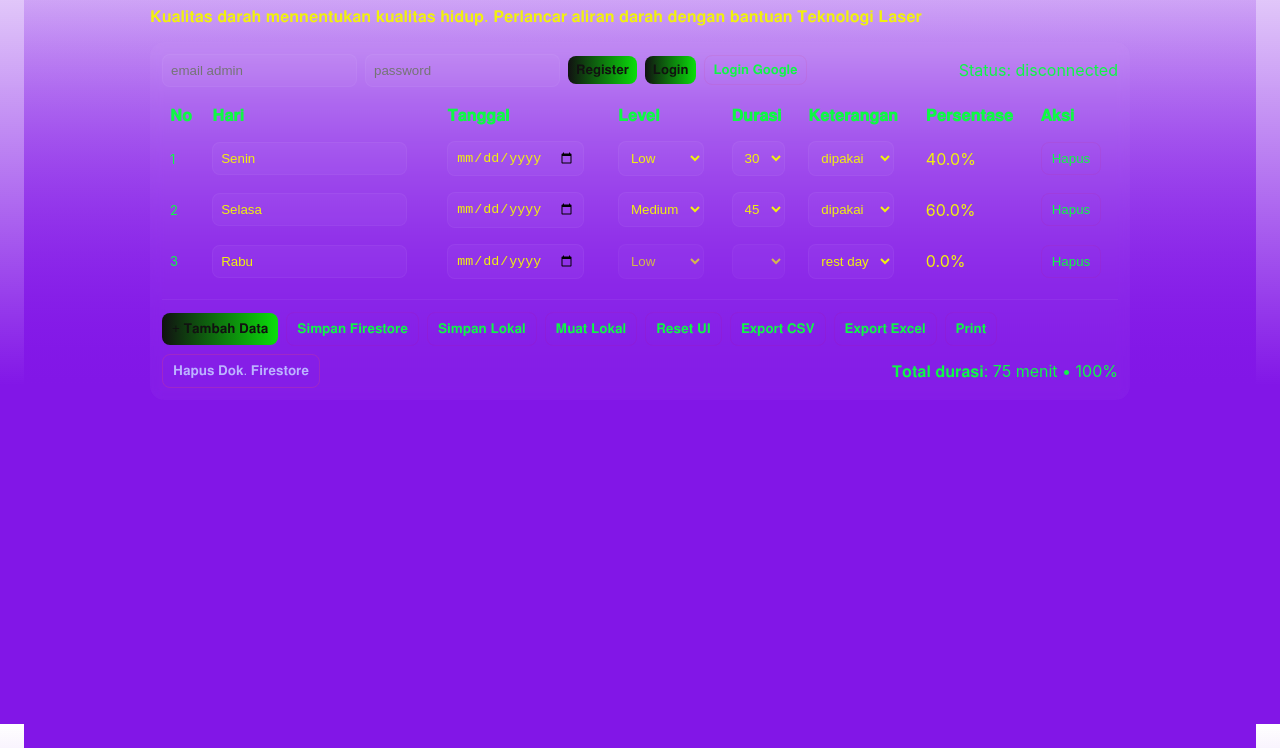
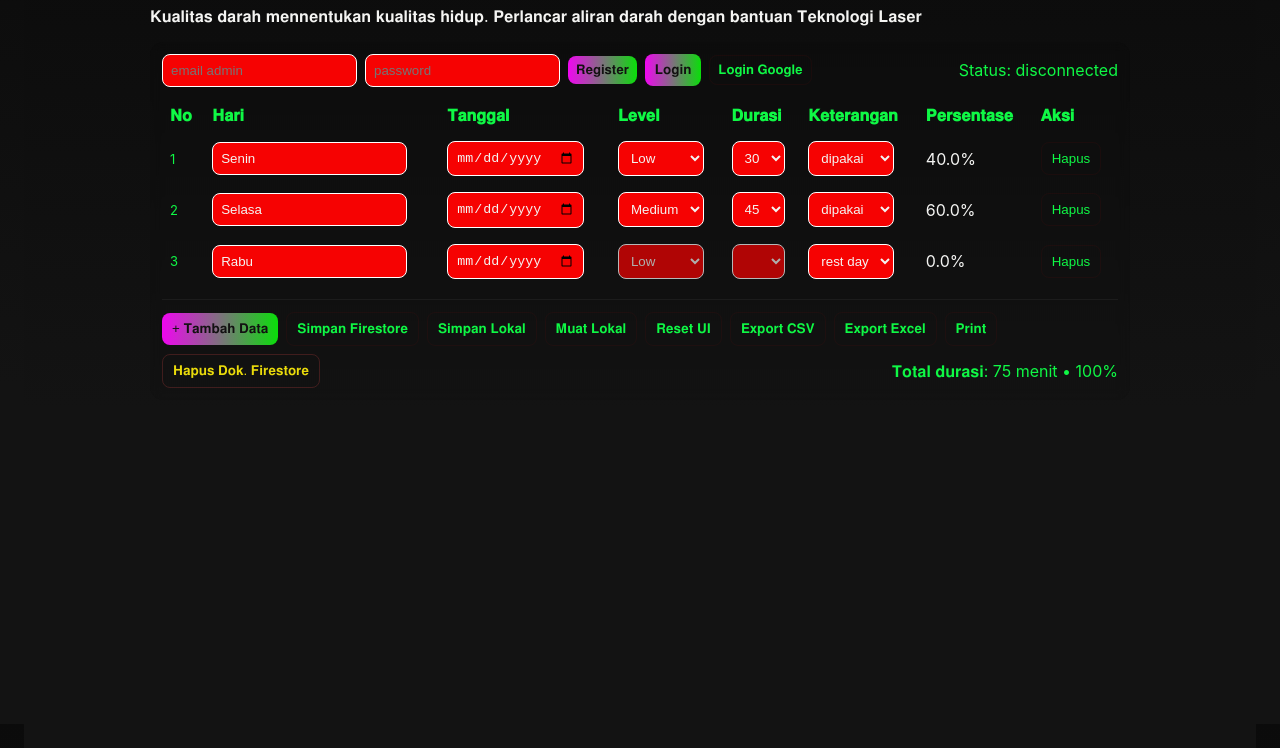
Before and after one commit to heriyandi9494-cloud/drlaser, a plain HTML site: page index.html in a window 1280 px wide. Shown: the part 124-872 px from the top of the page. Drawn offline with Linux system fonts and the light colour scheme; no server answers.

Commit message:
Update index.html

```diff
--- a/index.html
+++ b/index.html
@@ -5,15 +5,15 @@
 <meta name="viewport" content="width=device-width,initial-scale=1">
 <title>Jadwal DR Laser — Full Firebase App</title>
 <style>
-  :root{--bg:#0f1724;--accent:#111011;--muted:#0ff845;--radius:12px;}
-  html,body{height:100%;margin:0;font-family:Inter,system-ui,Arial;background:linear-gradient(180deg,#06f34900 0%,#8216e7 60%);color:#f1f10d;padding:24px;}
+  :root{--bg:#0663f8;--accent:#f006f0;--muted:#0ff845;--radius:12px;}
+  html,body{height:100%;margin:0;font-family:Inter,system-ui,Arial;background:linear-gradient(180deg,#0b0b0b 0%,#131313 60%);color:#f4f4f2;padding:24px;}
   .container{max-width:980px;margin:0 auto;}
-  .card{background:rgba(255,255,255,0.03);padding:12px;border-radius:14px;backdrop-filter:blur(6px);}
+  .card{background:rgba(5, 5, 5, 0.03);padding:12px;border-radius:14px;backdrop-filter:blur(6px);}
   table{width:100%;border-collapse:collapse;min-width:640px;}
   thead th{text-align:left;color:var(--muted);padding:8px;}
   td{padding:8px;}
   .small{font-size:13px;color:var(--muted);}
-  select,input{background:rgba(255,255,255,0.03);border:1px solid rgba(255,255,255,0.04);color:inherit;padding:8px;border-radius:8px;}
+  select,input{background:rgb(246, 2, 2);border:1px solid rgb(255, 255, 255);color:inherit;padding:8px;border-radius:8px;}
   button{background:linear-gradient(90deg,var(--accent),#0ade0a);color:#121111;border:0;padding:8px 10px;border-radius:8px;cursor:pointer;}
   button.ghost{background:transparent;border:1px solid rgba(228, 11, 11, 0.06);color:var(--muted);}
   .summary{margin-top:12px;border-top:1px solid rgba(255,255,255,0.05);padding-top:12px;}
@@ -21,7 +21,7 @@
   .auth{display:flex;gap:8px;align-items:center;margin-bottom:10px;flex-wrap:wrap;}
   .muted{color:var(--muted);}
   .right{margin-left:auto;}
-  .danger{background:transparent;border:1px solid rgba(255,80,80,0.2);color:#bcb4ff;}
+  .danger{background:transparent;border:1px solid rgba(255,80,80,0.2);color:#eadb0b;}
   .btn-small{padding:6px 8px;font-size:13px;border-radius:8px;}
   @media (max-width:640px){ table{min-width:0} td{font-size:18px} }
 </style>
@@ -37,7 +37,7 @@
       <input id="email" placeholder="email admin"/>
       <input id="password" type="password" placeholder="password"/>
       <button id="btnSignUp" class="btn-small">𝐑𝐞𝐠𝐢𝐬𝐭𝐞𝐫</button>
-      <button id="btnSignIn" class="btn-small">𝐋𝐨𝐠𝐢𝐧</button>
+      <button id="btnSignIn" class="btn-bold">𝐋𝐨𝐠𝐢𝐧</button>
       <button id="btnGoogle" class="btn-small ghost">𝐋𝐨𝐠𝐢𝐧 𝐆𝐨𝐨𝐠𝐥𝐞</button>
       <button id="btnSignOut" class="btn-small ghost" style="display:none">𝐋𝐨𝐠𝐨𝐮𝐭</button>
       <div class="right muted">Status: <span id="statusEl">𝐝𝐢𝐬𝐜𝐨𝐧𝐧𝐞𝐜𝐭𝐞𝐝</span></div>
```
